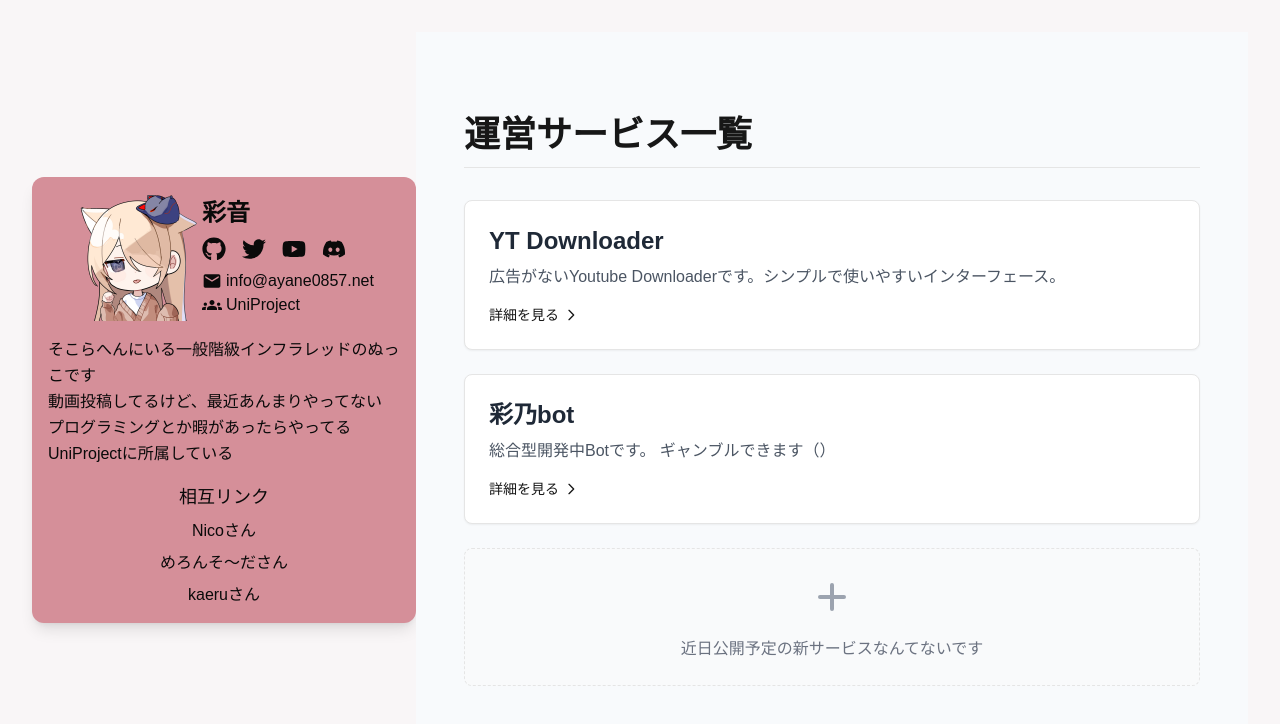
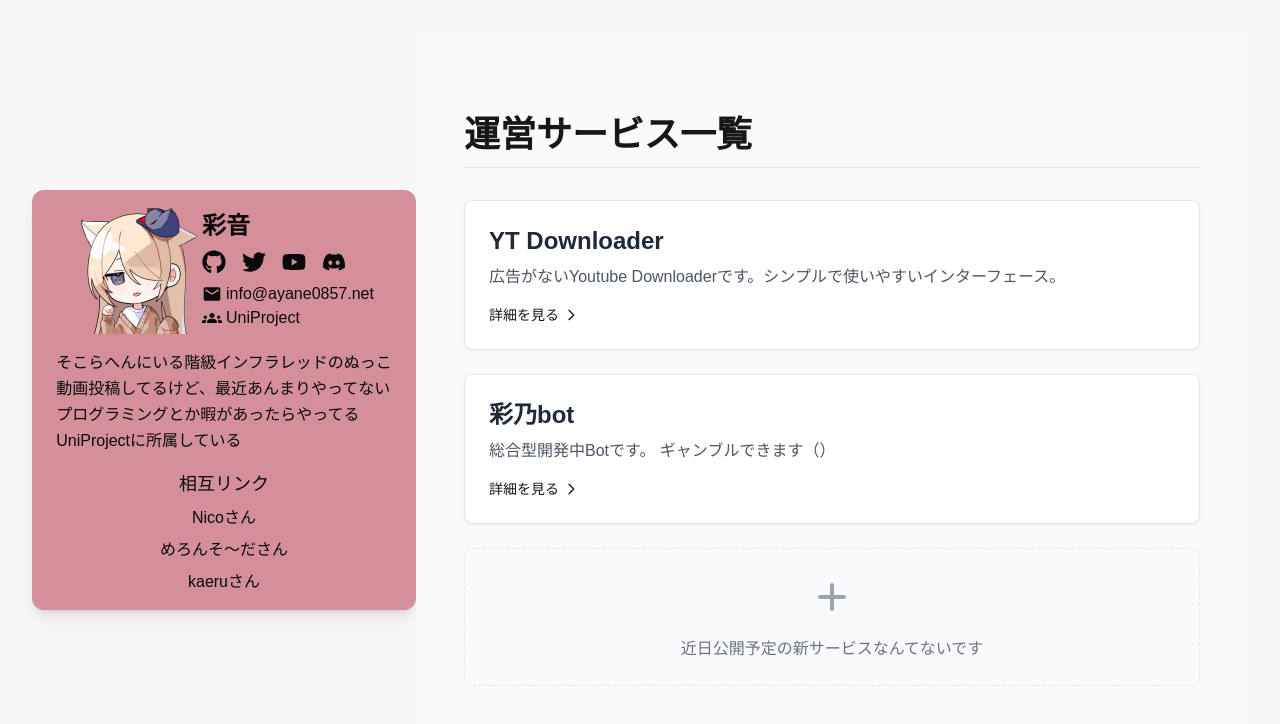
Before and after one commit to ayane0857/ayane-official-site, a Next.js app: page / in a window 1280 px wide. Shown: the top 724 px of the page. Built offline with nearby package versions, Linux system fonts and the light colour scheme; a web font is replaced by a local one.

Commit message:
update text

```diff
--- a/app/page.tsx
+++ b/app/page.tsx
@@ -73,7 +73,7 @@ export default async function Home() {
               </div>
             </div>
             <p className="text-ml leading-relaxed">
-              そこらへんにいる一般階級インフラレッドのぬっこです
+              そこらへんにいる階級インフラレッドのぬっこ
               <br />
               動画投稿してるけど、最近あんまりやってない
               <br />
```
